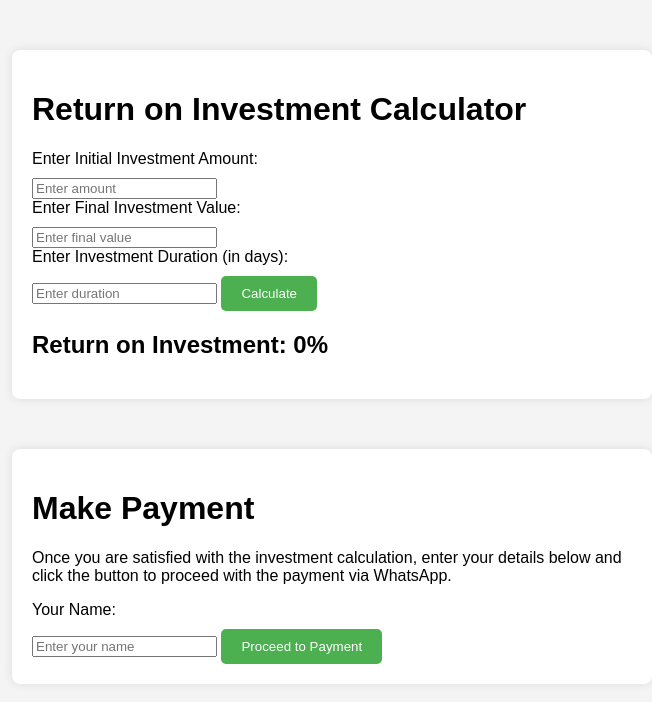
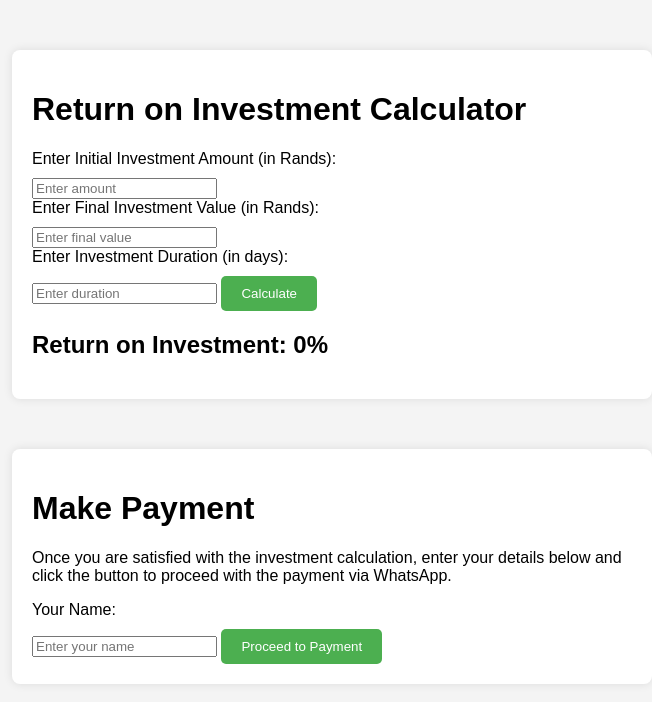
Before and after one commit to ferozaadams/RIO-calculator, a plain HTML site: page index.html in a window 1280 px wide. Shown: the whole page, without its empty margins (308-960 px from the left). Drawn offline with Linux system fonts and the light colour scheme.

Commit message:
Update index.html

```diff
--- a/index.html
+++ b/index.html
@@ -10,10 +10,10 @@
 
     <div id="calculator-section">
         <h1>Return on Investment Calculator</h1>
-        <label for="investmentAmount">Enter Initial Investment Amount:</label>
+        <label for="investmentAmount">Enter Initial Investment Amount (in Rands):</label>
         <input type="number" id="investmentAmount" placeholder="Enter amount" />
 
-        <label for="finalValue">Enter Final Investment Value:</label>
+        <label for="finalValue">Enter Final Investment Value (in Rands):</label>
         <input type="number" id="finalValue" placeholder="Enter final value" />
 
         <label for="duration">Enter Investment Duration (in days):</label>
```
